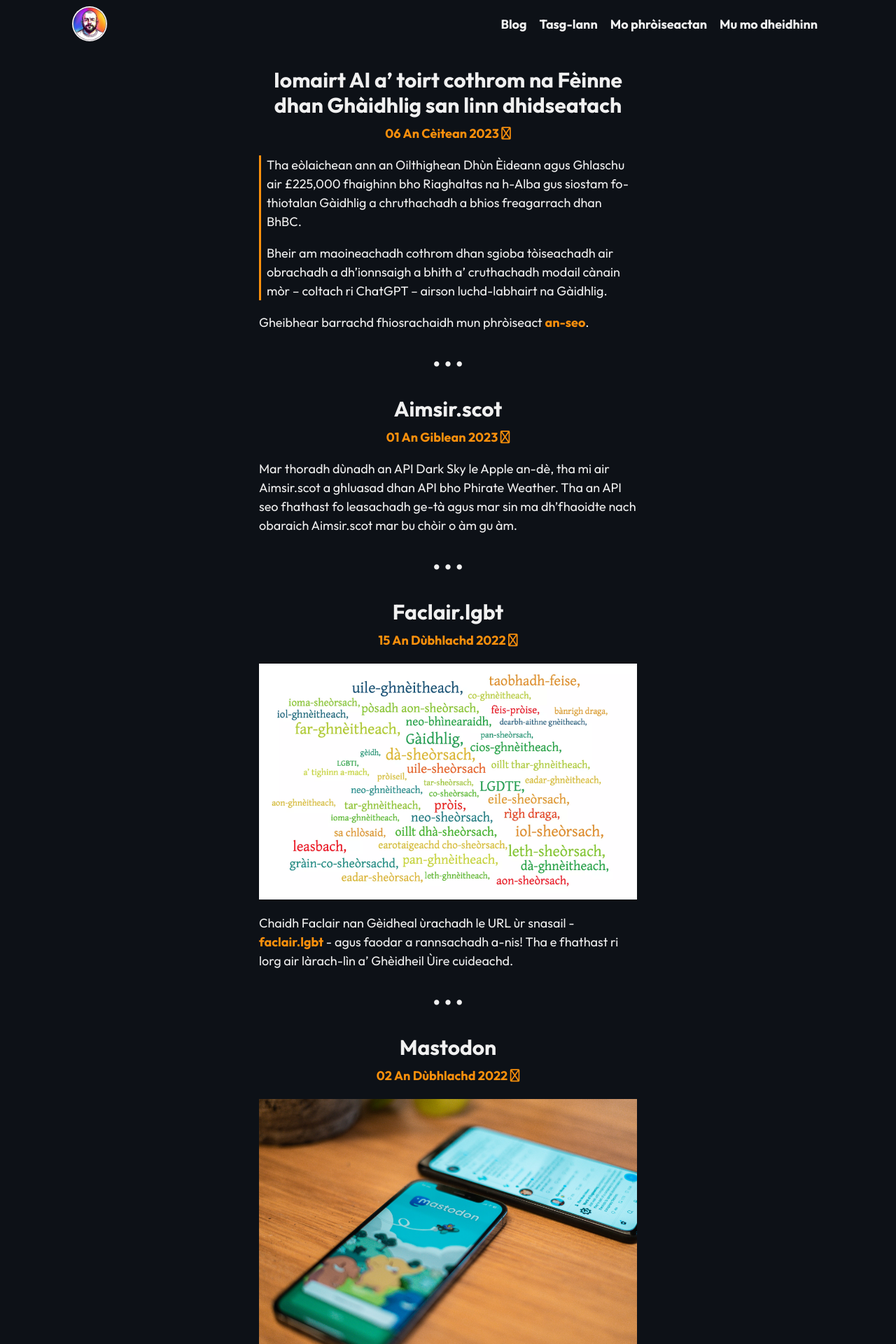
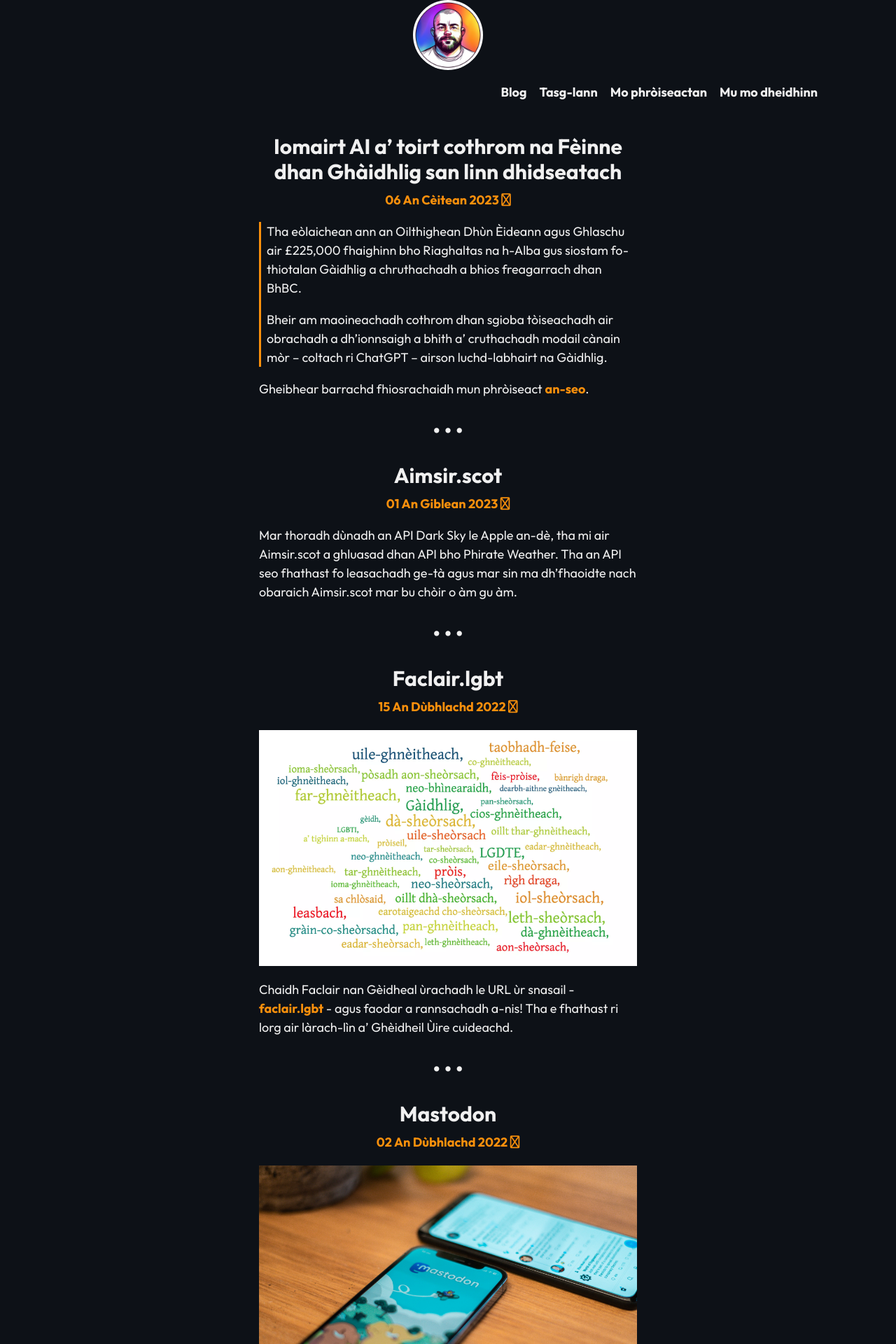
Before and after one commit to angeidheal/angeidheal.github.io, a Jekyll site: the page built from index.html, in a window 1280 px wide. Shown: the top 1920 px of the page at 70% size. Built offline with Jekyll 4.4.1, drawn with Linux system fonts in a browser that asks for light colours; nearby versions of some CDN libraries; the list of posts is cut into pages by our own code.

Commit message:
Update navigation.html

```diff
--- a/_includes/navigation.html
+++ b/_includes/navigation.html
@@ -1,6 +1,6 @@
 <div class="container">
+  <img src="{{ site.url }}/images/angeidheal.jpg" style="display: block; margin-left: auto; margin-right: auto; border-radius: 50%" width="100" height="100">
   <nav class="navbar navbar-expand-lg navbar-dark">
-    <img src="{{ site.url }}/images/angeidheal.jpg" style="border-radius: 50%" width="50" height="50">
     <!--<a class="navbar-brand" href={{"/" | relative_url}} style="font-family: Lemonada" title="{{ site.description }}">{{ site.title }}</a>-->
     <button
       class="navbar-toggler"
```
